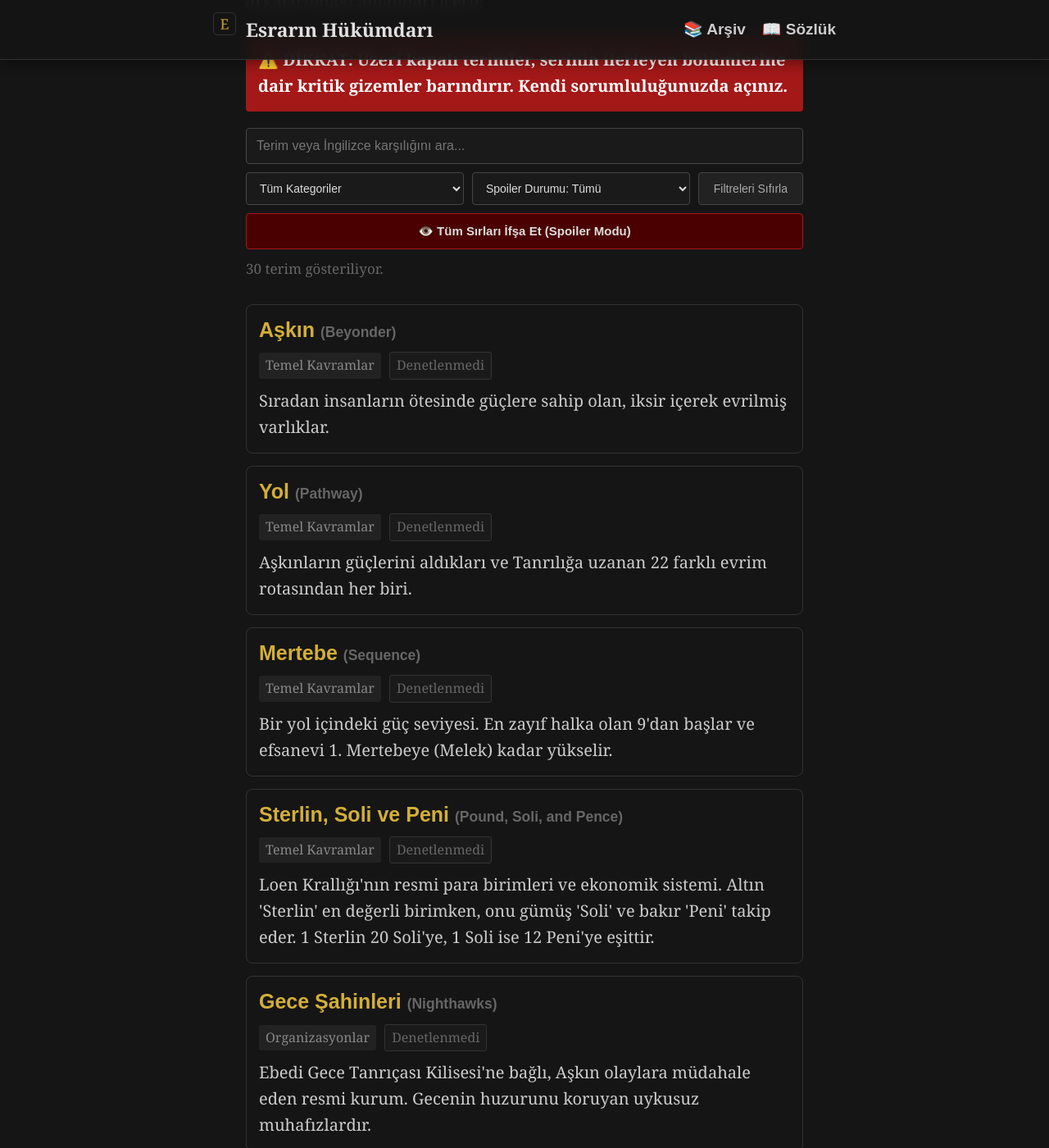
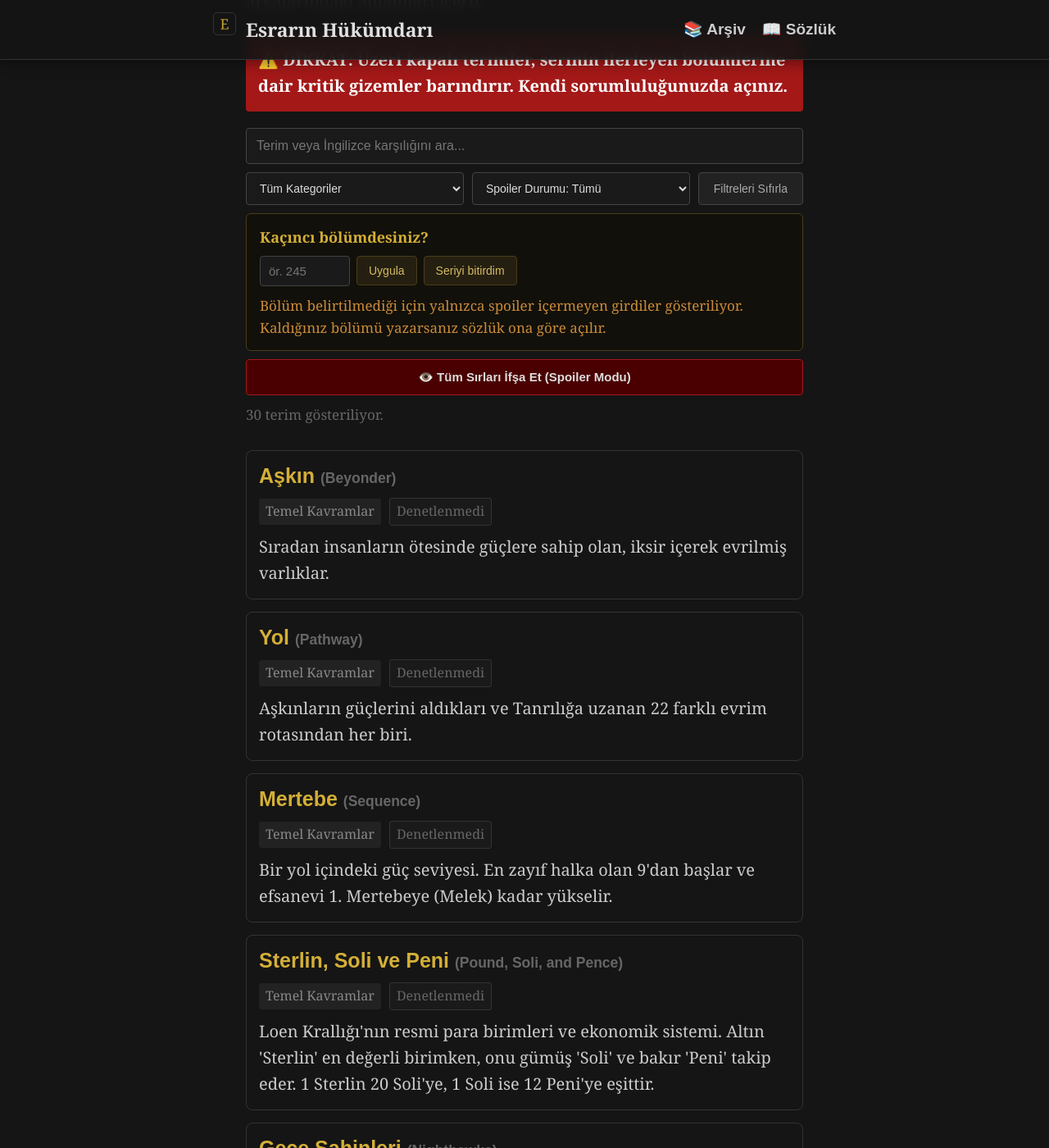
Before and after one commit to Imperium34/Imperium34.github.io, a Jekyll site: the page built from sozluk.html, in a window 1280 px wide and 1400 px high, scrolled down 246 px. Shown: the whole window at 82% size. Built offline with Jekyll 4.4.1, drawn with Linux system fonts in a browser that asks for light colours; comment, search, counter and statistics services are not loaded.

Commit message:
manuel bölüm sayısı girme eklendi

```diff
--- a/sozluk.html
+++ b/sozluk.html
@@ -48,6 +48,58 @@ body.spoiler-mode-active .dynamic-spoiler {
 
 body.spoiler-mode-active .hidden-sequence {
   display: list-item !important;
+}
+
+/* --- Bölüm ayarı --- */
+.bolum-kutusu {
+  background: #12100a;
+  border: 1px solid #4a3d1a;
+  border-radius: 6px;
+  padding: 14px 16px;
+}
+.bolum-kutusu label {
+  display: block;
+  color: #d4af37;
+  font-size: 0.9em;
+  font-weight: bold;
+  margin-bottom: 8px;
+}
+.bolum-satir {
+  display: flex;
+  gap: 8px;
+  flex-wrap: wrap;
+  align-items: center;
+}
+.bolum-kutusu input[type="number"] {
+  width: 110px;
+  padding: 9px 10px;
+  font-size: 15px;
+  background: #1a1a1a;
+  border: 1px solid #444;
+  color: #ddd;
+  border-radius: 4px;
+}
+.bolum-btn {
+  padding: 9px 14px;
+  font-size: 14px;
+  background: #241f10;
+  border: 1px solid #4a3d1a;
+  color: #d4bb63;
+  border-radius: 4px;
+  cursor: pointer;
+}
+.bolum-btn:hover { background: #2f2814; }
+.bolum-btn.ikincil { background: #1a1a1a; border-color: #333; color: #888; }
+.bolum-durum {
+  margin: 10px 0 0;
+  font-size: 0.85em;
+  color: #8a8a8a;
+}
+.bolum-durum strong { color: #d4bb63; }
+.bolum-uyari {
+  margin: 10px 0 0;
+  font-size: 0.85em;
+  color: #c98a3a;
 }
 
 /* --- Kaynak / müdahale rozetleri --- */
@@ -165,6 +217,20 @@ body.spoiler-mode-active .mertebe-notu.notu-locked {
       Filtreleri Sıfırla
     </button>
 
+  </div>
+
+  <div class="bolum-kutusu">
+    <label for="bolumInput">Kaçıncı bölümdesiniz?</label>
+    <div class="bolum-satir">
+      <input type="number" id="bolumInput" min="0" max="9999" placeholder="ör. 245">
+      <button class="bolum-btn" onclick="bolumUygula()">Uygula</button>
+      <button class="bolum-btn" onclick="bolumBitirdim()">Seriyi bitirdim</button>
+      <button class="bolum-btn ikincil" id="bolumTemizleBtn" onclick="bolumTemizle()" style="display:none;">Okuma ilerlememi kullan</button>
+    </div>
+    <p class="bolum-durum" id="bolumDurum"></p>
+    <p class="bolum-uyari" id="bolumUyari" style="display:none;">
+      Bölüm belirtilmediği için yalnızca spoiler içermeyen girdiler gösteriliyor. Kaldığınız bölümü yazarsanız sözlük ona göre açılır.
+    </p>
   </div>
 
   <button id="globalSpoilerBtn" onclick="toggleGlobalSpoiler()" style="padding: 12px; font-size: 15px; background: #4a0000; border: 1px solid #a41818; color: #ddd; border-radius: 4px; cursor: pointer; font-weight: bold; width: 100%; transition: all 0.3s ease;">
@@ -288,6 +354,82 @@ body.spoiler-mode-active .mertebe-notu.notu-locked {
 var isGlobalSpoilerActive = false;
 var currentChapterGlobal = 0;
 
+var OKUMA_ANAHTARI = "imperiumLastChapterTitle";
+var TERCIH_ANAHTARI = "sozlukBolumTercihi";
+
+function okumaIlerlemesi() {
+  var baslik = localStorage.getItem(OKUMA_ANAHTARI);
+  if (!baslik) return null;
+  var m = baslik.match(/Bölüm\s+(\d+)/i);
+  return m ? parseInt(m[1], 10) : null;
+}
+
+function elleTercih() {
+  var v = localStorage.getItem(TERCIH_ANAHTARI);
+  if (v === null || v === "") return null;
+  var n = parseInt(v, 10);
+  return isNaN(n) ? null : n;
+}
+
+function etkinBolum() {
+  var t = elleTercih();
+  if (t !== null) return t;
+  var o = okumaIlerlemesi();
+  return o !== null ? o : 0;
+}
+
+function bolumUygula() {
+  var girdi = document.getElementById("bolumInput");
+  var n = parseInt(girdi.value, 10);
+  if (isNaN(n) || n < 0) { girdi.focus(); return; }
+  localStorage.setItem(TERCIH_ANAHTARI, String(n));
+  location.reload();
+}
+
+function bolumBitirdim() {
+  localStorage.setItem(TERCIH_ANAHTARI, "9999");
+  location.reload();
+}
+
+function bolumTemizle() {
+  localStorage.removeItem(TERCIH_ANAHTARI);
+  location.reload();
+}
+
+function bolumDurumunuYaz() {
+  var durum = document.getElementById("bolumDurum");
+  var uyari = document.getElementById("bolumUyari");
+  var temizle = document.getElementById("bolumTemizleBtn");
+  var girdi = document.getElementById("bolumInput");
+  if (!durum) return;
+
+  var tercih = elleTercih();
+  var okuma = okumaIlerlemesi();
+  var etkin = etkinBolum();
+
+  if (tercih !== null) {
+    temizle.style.display = okuma !== null ? "" : "none";
+    girdi.value = tercih === 9999 ? "" : tercih;
+    durum.innerHTML = tercih >= 9999
+      ? "Seriyi bitirmiş olarak işaretlendiniz; <strong>tüm girdiler</strong> açık."
+      : "Şu an <strong>Bölüm " + tercih + "</strong> olarak ayarlı (elle).";
+  } else if (okuma !== null) {
+    temizle.style.display = "none";
+    girdi.value = okuma;
+    durum.innerHTML = "Okuma ilerlemenize göre <strong>Bölüm " + okuma + "</strong>.";
+  } else {
+    temizle.style.display = "none";
+    durum.textContent = "";
+    uyari.style.display = "";
+  }
+
+  var toplam = document.querySelectorAll(".glossary-item").length;
+  var acik = document.querySelectorAll('.glossary-item[data-is-locked-hidden="false"]').length;
+  if (etkin > 0 || okuma !== null) {
+    durum.innerHTML += " " + acik + " / " + toplam + " girdi görünür.";
+  }
+}
+
 function spoilerDurumuUygula(el, acik) {
   if (acik) {
     el.classList.add("unlocked");
```
Also changed, not shown: other parts of sozluk.html (+10 -9 lines).
